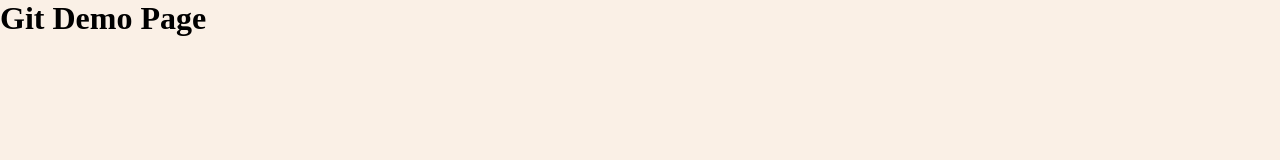
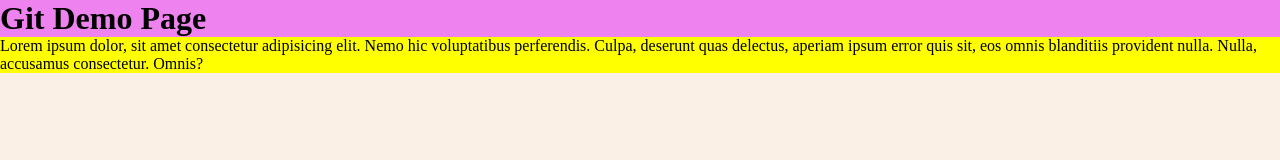
Before and after one commit to riknik-dev/test3, a plain HTML site: page index.html in a window 1280 px wide. Drawn offline with Linux system fonts and the light colour scheme.

Commit message:
new crazy bc

```diff
--- a/index.html
+++ b/index.html
@@ -1,5 +1,6 @@
 <!DOCTYPE html>
 <html lang="en">
+
 <head>
     <meta charset="UTF-8">
     <meta http-equiv="X-UA-Compatible" content="IE=edge">
@@ -7,8 +8,13 @@
     <link rel="stylesheet" href="style.css">
     <title>Document</title>
 </head>
+
 <body>
     <h1>Git Demo Page</h1>
+    <p>Lorem ipsum dolor, sit amet consectetur adipisicing elit. Nemo hic voluptatibus perferendis. Culpa, deserunt quas
+        delectus, aperiam ipsum error quis sit, eos omnis blanditiis provident nulla. Nulla, accusamus consectetur.
+        Omnis?</p>
     <script src="app.js"></script>
 </body>
+
 </html>
--- a/style.css
+++ b/style.css
@@ -7,3 +7,9 @@
 body{
     background-color: linen;
 }
+h1{
+    background-color: violet;
+}
+p{
+    background-color: yellow;
+}
```
